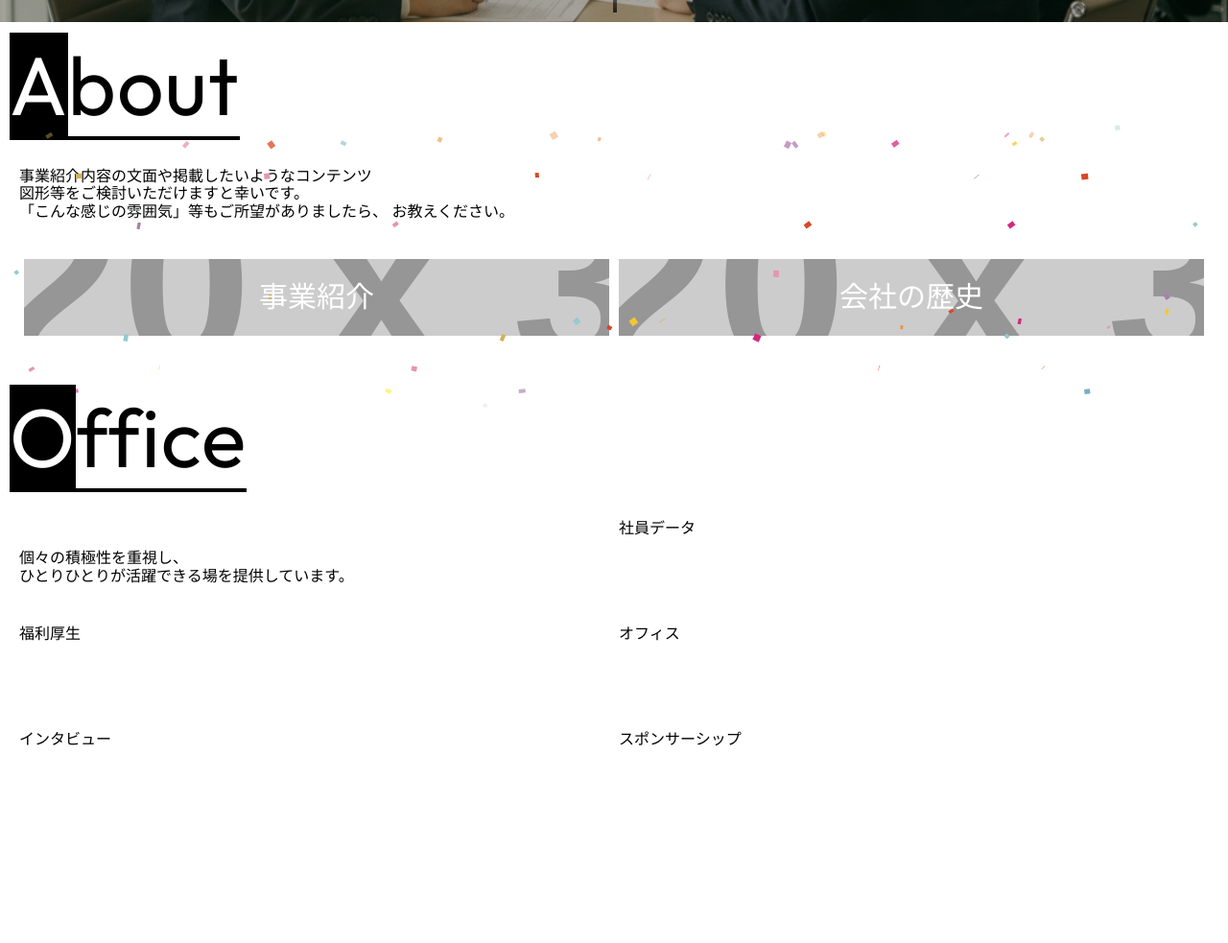
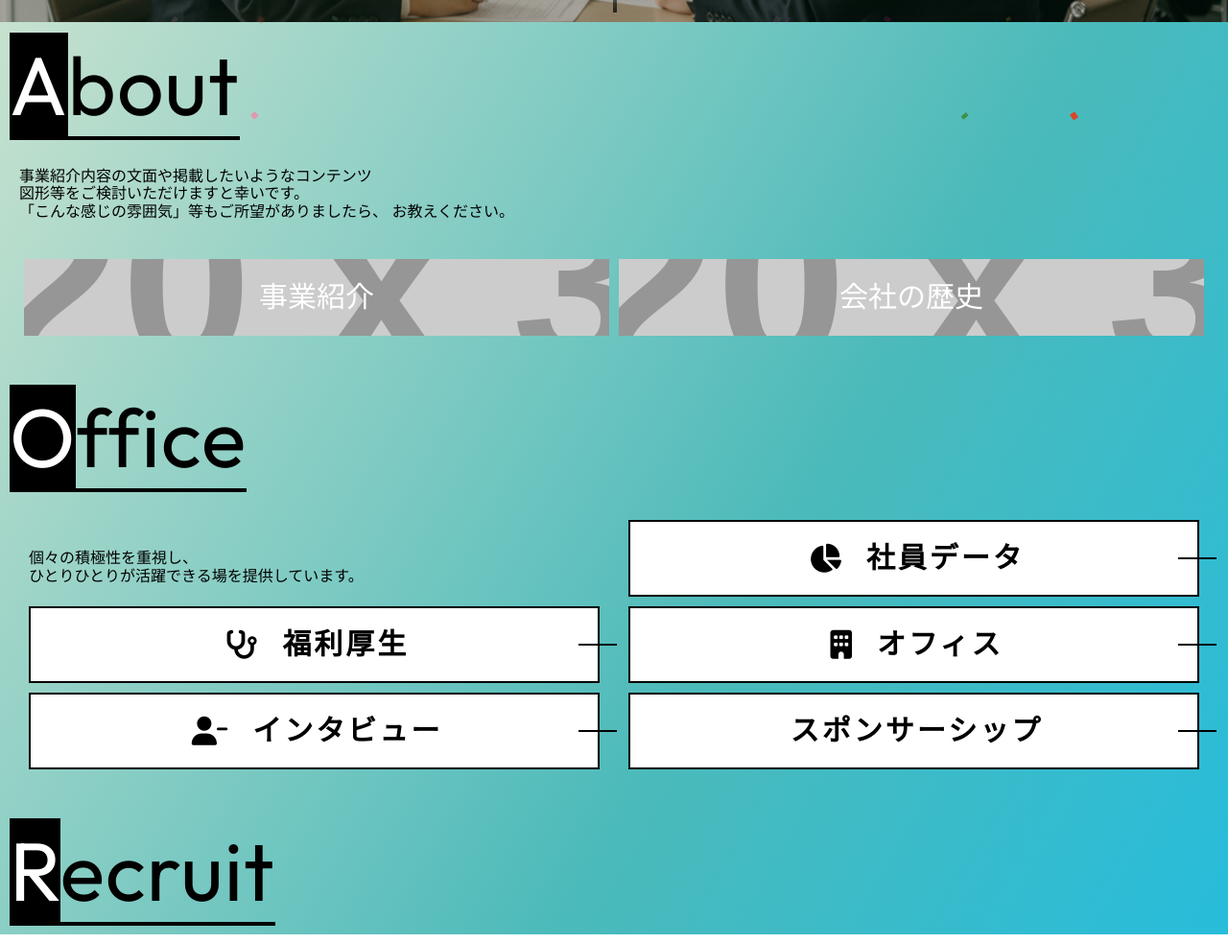
Before and after one commit to obayashi-go/new-graduate-recruitment-static, a website: page new-graduates-top.html in a window 1280 px wide. Shown: the part 777-1760 px from the top of the page at 96% size. Drawn offline with Linux system fonts and the light colour scheme; placeholder pictures from the web are drawn by us; a web font is replaced by a local one.

Commit message:
mod and add some section

```diff
--- a/new-graduates-top.html
+++ b/new-graduates-top.html
@@ -1,5 +1,4 @@
 <!DOCTYPE html>
-<head>
 <!-- 共通 BEGIN -->
 <head>
     <meta charset="utf-8">
@@ -75,6 +74,7 @@
     <link href="./sncc-default-css/slick.css" rel="stylesheet" type="text/css" />
     <link href="./sncc-default-css/style.css" rel="stylesheet" type="text/css" />
     <link href="./css/style.min.css" rel="stylesheet" type="text/css" />
+    <link href="https://use.fontawesome.com/releases/v6.7.2/css/all.css" rel="stylesheet">
     <script type="text/javascript" src="./js/new-graduates-common.js"></script>
     <!-- <script type="text/javascript" src="./js/new-graduates-common.min.js"></script> -->
     <script type="text/javascript" src="./js/jquery-3.6.0.min.js"></script>
@@ -138,7 +138,7 @@
     <!-- 共通ヘッダー END -->
 
     <section id="fv" class="fv">
-        <!-- <div class="shutter"></div> -->
+        <div class="shutter"></div>
         <div class="fv-back-img"></div>
         <img src="./img/image_fx_.jpg" alt="新卒採用" class="fv-sp-img" />
         <div class="fv-catch">
@@ -152,9 +152,9 @@
         <span class="scrollDown"></span>
     </section>
     <main>
+        <div class="confetti"></div>
         <section class="about-us fadeIn">
             <p class="section-title"><span>A</span>bout</p>
-            <div class="confetti"></div>
             <p style="margin: 20px 0; padding: 10px;">事業紹介内容の文面や掲載したいようなコンテンツ
                 <br>
                 図形等をご検討いただけますと幸いです。
@@ -178,32 +178,39 @@
                 <div class="office-contents-inner">
                     <p class="office-contents-inner-text">個々の積極性を重視し、<br>ひとりひとりが活躍できる場を提供しています。</p>
                 </div>
-                <div class="office-contents-inner">
-                    <a href="">
+                <div class="office-contents-inner button">
+                    <a href="https://sonyncc.co.jp/recruit/about.html#about_data">
+                        <i class="fa-solid fa-chart-pie"></i>
                         <p>社員データ</p>
                     </a>
                 </div>
-                <div class="office-contents-inner">
-                    <a href="">
+                <div class="office-contents-inner button">
+                    <a href="https://sonyncc.co.jp/recruit/benefit.html">
+                        <i class="fa-solid fa-stethoscope"></i>
                         <p>福利厚生</p>
                     </a>
                 </div>
-                <div class="office-contents-inner">
-                    <a href="">
+                <div class="office-contents-inner button">
+                    <a href="https://sonyncc.co.jp/recruit/about.html">
+                        <i class="fa-solid fa-building"></i>
                         <p>オフィス</p>
                     </a>
                 </div>
-                <div class="office-contents-inner">
-                    <a href="">
+                <div class="office-contents-inner button">
+                    <a href="https://sonyncc.co.jp/recruit/interview_takeuchi.html">
+                        <i class="fa-solid fa-user-minus"></i>
                         <p>インタビュー</p>
                     </a>
                 </div>
-                <div class="office-contents-inner">
-                    <a href="">
+                <div class="office-contents-inner button">
+                    <a href="https://sonyncc.co.jp/sports/">
                         <p>スポンサーシップ</p>
                     </a>
                 </div>
             </div>
+        </section>
+        <section class="recruite fadeIn">
+            <p class="section-title"><span>R</span>ecruit</p>
         </section>
     </main>
 
@@ -219,12 +226,12 @@
             </div>
             <div class="footer__right">
               <ul class="footer__list">
-                <li class="footer__item"><a href="./index.html">トップ</a></li>
-                <li class="footer__item"><a href="./message.html">メッセージ</a></li>
-                <li class="footer__item"><a href="./about.html">会社概要</a></li>
-                <li class="footer__item"><a href="./benefit.html">福利厚生</a></li>
-                <li class="footer__item"><a href="./interview_archive.html">インタビュー</a></li>
-                <li class="footer__item"><a href="./job_archive.html">採用</a></li>
+                <li class="footer__item"><a href="https://sonyncc.co.jp/recruit/index.html">トップ</a></li>
+                <li class="footer__item"><a href="https://sonyncc.co.jp/recruit/message.html">メッセージ</a></li>
+                <li class="footer__item"><a href="https://sonyncc.co.jp/recruit/about.html">会社概要</a></li>
+                <li class="footer__item"><a href="https://sonyncc.co.jp/recruit/benefit.html">福利厚生</a></li>
+                <li class="footer__item"><a href="https://sonyncc.co.jp/recruit/interview_archive.html">インタビュー</a></li>
+                <li class="footer__item"><a href="https://sonyncc.co.jp/recruit/job_archive.html">採用</a></li>
               </ul>
               <p class="footer__copy" lang="en" translate="no">©︎ Sony Network Communications Connect Inc.</p>
             </div>
--- a/sass/style.scss
+++ b/sass/style.scss
@@ -14,17 +14,6 @@ $breakpoints: (
 @mixin media($breakpoint) {
     @media #{map-get($breakpoints, $breakpoint)} {
         @content;
-    }
-}
-
-section + section {
-  margin-top: 20px;
-}
-.fadeIn {
-  transition: 1s;
-  opacity: 0;
-  &.animated {
-    opacity: 1;
     }
 }
 
@@ -183,15 +172,36 @@ section + section {
     }
   }
 }
+main {
+  background: linear-gradient(300deg,deepskyblue,#4bbaba,#ecedd5,#8a8a8a);
+  background-size: 240% 240%;
+  animation: gradient-animation 24s ease infinite;
 
-.about-us {
-  padding: 10px;
+  @keyframes gradient-animation {
+    0% {
+      background-position: 0% 50%;
+    }
+    50% {
+      background-position: 100% 50%;
+    }
+    100% {
+      background-position: 0% 50%;
+    }
+  }
+  section + section {
+    margin-top: 20px;
+  }
+  .fadeIn {
+    transition: 2s;
+    opacity: 0;
+    &.animated {
+      opacity: 1;
+    }
+  }
   .confetti {
     position: absolute;
     width: 100vw;
-    height: 100%;
-    max-height: 200px;
-
+    height: 100vh;
     > span {
       display: block;
       position: absolute;
@@ -209,8 +219,6 @@ section + section {
         }
       }
     }
-  }
-
     @keyframes rotateY {
       0% {
         transform: rotateY(0deg);
@@ -230,6 +238,9 @@ section + section {
         transform: rotate(360deg);
       }
     }
+  }
+  .about-us {
+    padding: 10px;
     &-contents {
       display: flex;
       justify-content: space-around;
@@ -269,9 +280,22 @@ section + section {
       gap: 10px;
       padding: 10px;
       margin-top: 20px;
+      @include media(sp) {
+        grid-template-rows: 1fr 1fr 1fr 1fr 1fr 1fr;
+        grid-template-columns: 1fr;
+      }
       &-inner {
+        width: calc(100% - 20px);
+        height: 80px;
+        > a {
           width: 100%;
-      height: 100px;
+          height: 80px;
+          display: flex;
+          align-items: center;
+          justify-content: center;
+          gap: 20px;
+          font-size: 30px;
+        }
         &-text {
           display: flex;
           align-items: center;
@@ -279,6 +303,9 @@ section + section {
         }
       }
     }
+  }
+  .recruite {
+    padding: 10px;
   }
 
   .section-title {
@@ -307,6 +334,7 @@ section + section {
     &.is-visible {
       &::after {
         transform: scale(1, 1);
+      }
     }
   }
 }
```
Also changed, not shown: css/style.min.css, 1 other file. Lines whose indentation alone changed are shown as unchanged.
